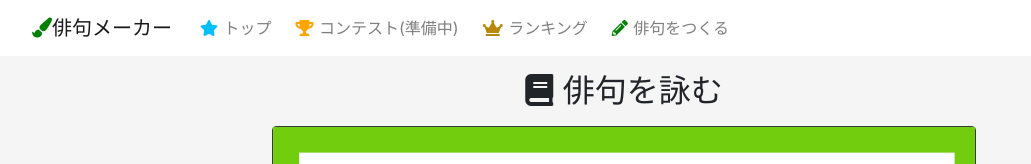
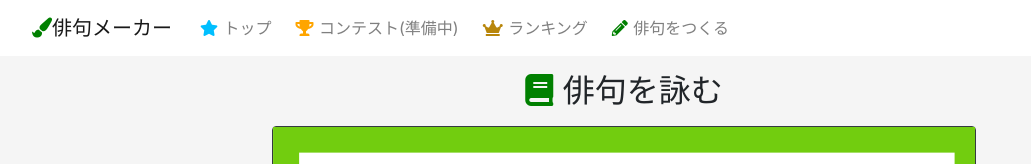
Before and after one commit to mitsudaman/HaikuMaker, a Nuxt app: page /read in a window 1280 px wide. Shown: the top 164 px of the page, without its empty margins (16-1047 px from the left). Built offline with nearby package versions, Linux system fonts and the light colour scheme; no server answers; the database is empty.

Commit message:
icon切り替え、icon対応

```diff
--- a/pages/create.vue
+++ b/pages/create.vue
@@ -1,7 +1,7 @@
 <template>
   <b-container class="px-md-5">
     <h1 class="text-center mt-3 h2">
-        <i class="fas fa-pencil-alt awsome-green"></i> 俳句をつくる
+        <i class="fas fa-pencil-alt awesome-green"></i> 俳句をつくる
     </h1>
     <div>
       <p class="font-weight-bold">ここで一句・・・</p>
--- a/pages/ranking.vue
+++ b/pages/ranking.vue
@@ -1,7 +1,7 @@
 <template>
   <b-container class="px-md-5">
     <h1 class="text-center mt-3 h2">
-        <i class="fas fa-crown awsome-darkgoldenrod"></i> ランキング
+        <i class="fas fa-crown awesome-darkgoldenrod"></i> ランキング
     </h1>
     <div
       v-for="row in haikuData"
--- a/pages/read.vue
+++ b/pages/read.vue
@@ -1,7 +1,7 @@
 <template>
   <b-container class="px-md-5">
     <h2 class="text-center mt-3 h2">
-        <i class="fas fa-book awsome-green"></i> 俳句を詠む
+        <i class="fas fa-book awesome-green"></i> 俳句を詠む
     </h2>
     <div
         id="svg_demo"
```
Also changed, not shown: static/icon_old.png (renamed from static/icon.png), 1 other file (tests, documents, lock files or other folders).
